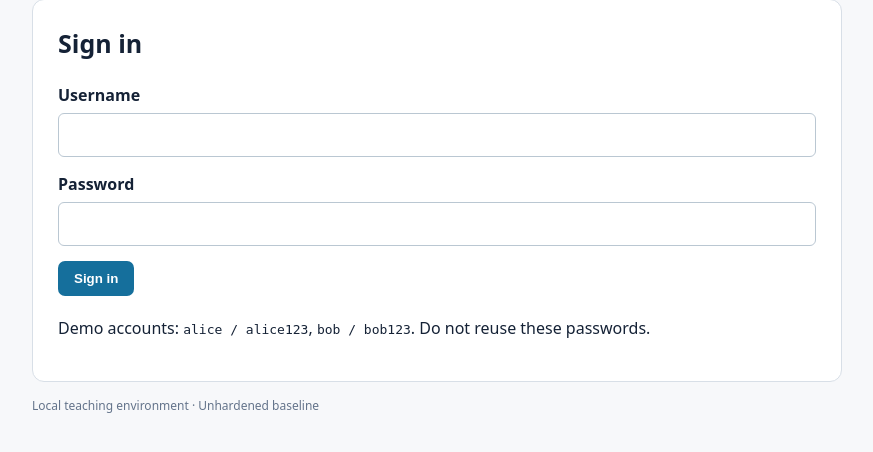
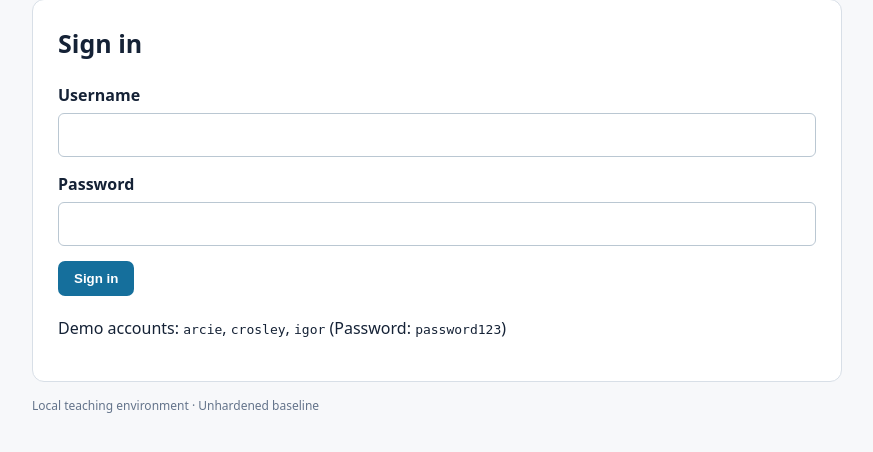
Before and after one commit to Shantaa/4239-g413, a PHP site: page /login.php in a window 1280 px wide. Shown: the part 101-553 px from the top of the page, without its empty margins (203-1076 px from the left). Run offline with PHP 8.4, Linux system fonts and the light colour scheme.

Commit message:
Update accounts

```diff
--- a/public/common/upload_page.php
+++ b/public/common/upload_page.php
@@ -30,6 +30,10 @@ page_header($headings[$scenario]);
 <?php endforeach; ?>
 </tbody></table>
 <?php if ($scenario === 'idor'): ?>
-<p class="note">This list displays only your own files, but the download handler intentionally omits the ownership check. Record Alice's file ID before signing in as Bob.</p>
+<p class="note">
+    This list displays only your own files, but the download handler
+    intentionally omits the ownership check. Record Igor's file ID,
+    then sign in as Arcie to test unauthorized access.
+</p>
 <?php endif; ?>
 <?php page_footer(); ?>
--- a/public/login.php
+++ b/public/login.php
@@ -19,5 +19,11 @@ if ($error) echo '<p class="error">' . e($error) . '</p>';
 <form method="post"><label>Username <input name="username" required autocomplete="username"></label>
 <label>Password <input type="password" name="password" required autocomplete="current-password"></label>
 <button type="submit">Sign in</button></form>
-<p>Demo accounts: <code>alice / alice123</code>, <code>bob / bob123</code>. Do not reuse these passwords.</p>
+<p>
+    Demo accounts:
+    <code>arcie</code>,
+    <code>crosley</code>,
+    <code>igor</code>
+    (Password: <code>password123</code>)
+</p>
 <?php page_footer(); ?>
```
Also changed, not shown: scripts/init_db.php (+13 -3 lines).
